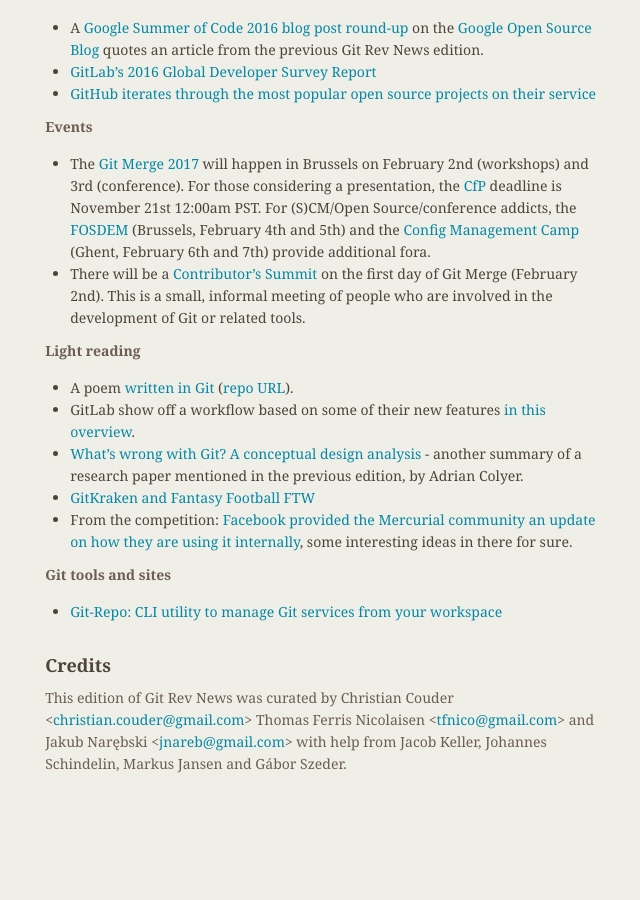
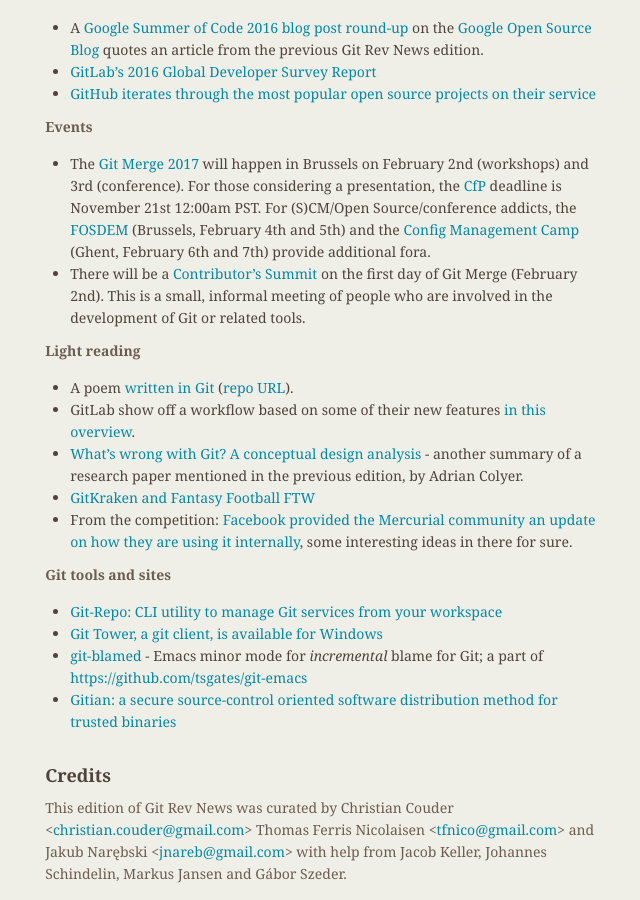
Before and after one commit to git/git.github.io, a Jekyll site: the page built from rev_news/drafts/edition-21.md, in a window 1280 px wide and 900 px high, scrolled down 5409 px. Shown: the whole window, without its empty margins (484-1124 px from the left). Built offline with Jekyll 4.4.1, drawn with Linux system fonts in a browser that asks for light colours; before the commit the page ends 6199 px from its top, so only the background shows below that.

Commit message:
rn-21: Add a few links to "Git tools and sites" section

```diff
--- a/rev_news/drafts/edition-21.md
+++ b/rev_news/drafts/edition-21.md
@@ -333,6 +333,9 @@
 __Git tools and sites__
 
 * [Git-Repo: CLI utility to manage Git services from your workspace](https://github.com/guyzmo/git-repo)
+* [Git Tower, a git client, is available for Windows](https://www.git-tower.com/windows/)
+* [git-blamed](http://melpa.org/#/git-blamed) - Emacs minor mode for _incremental_ blame for Git; a part of <https://github.com/tsgates/git-emacs>
+* [Gitian: a secure source-control oriented software distribution method for trusted binaries](http://gitian.org/)
 
 ## Credits
 
```
